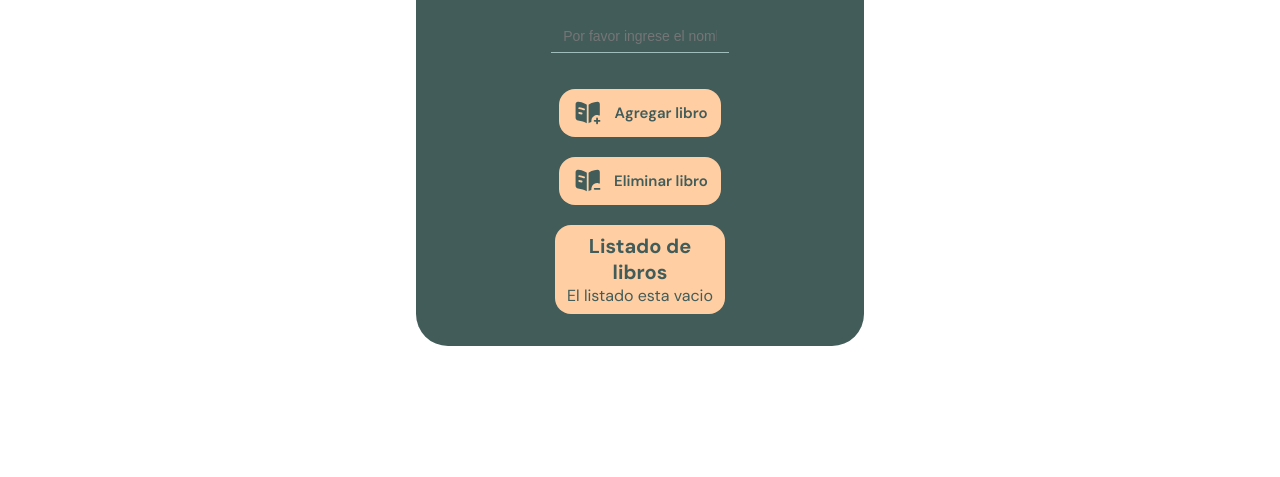
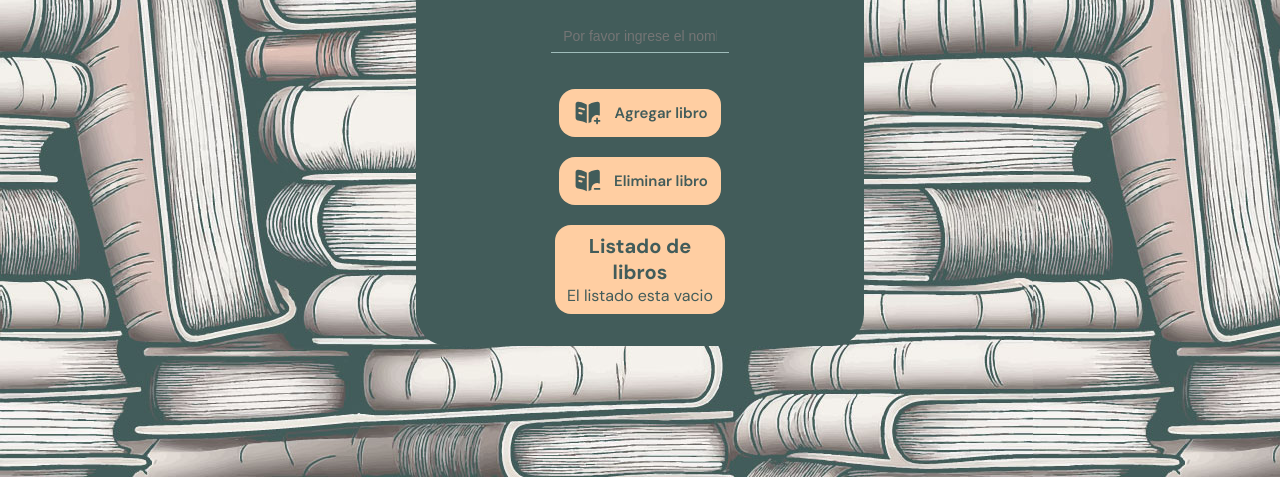
Before and after one commit to GinoTripoloni/book-stacks, a plain HTML site: page index.html in a window 1280 px wide. Shown: the part 323-800 px from the top of the page. Drawn offline with Linux system fonts and the light colour scheme; files whose address does not match are found by name.

Commit message:
Update index.html

```diff
--- a/index.html
+++ b/index.html
@@ -12,7 +12,7 @@
 
     <style>
         body{
-            background-image: url(/Libros/fondo.jpg);
+            background-image: url(fondo.jpg);
             font-family: "DM Sans", sans-serif;
             margin: 0;
             display: flex;
```
